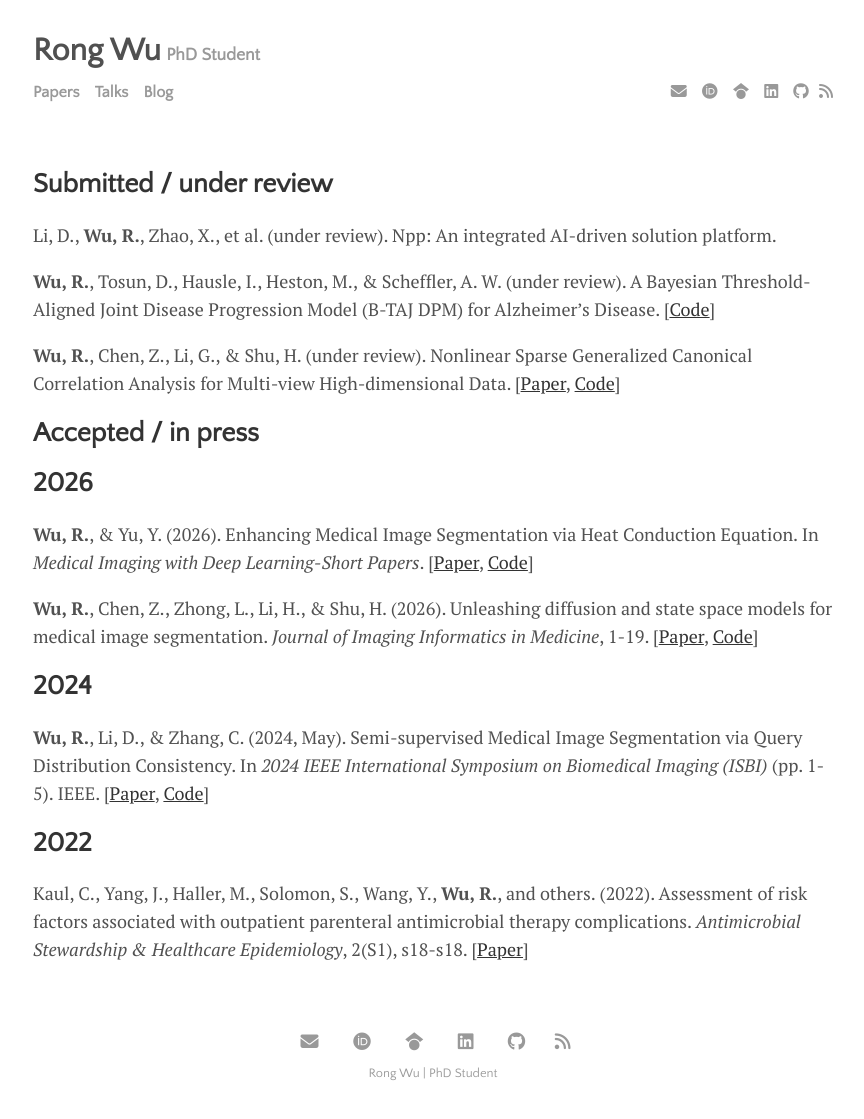
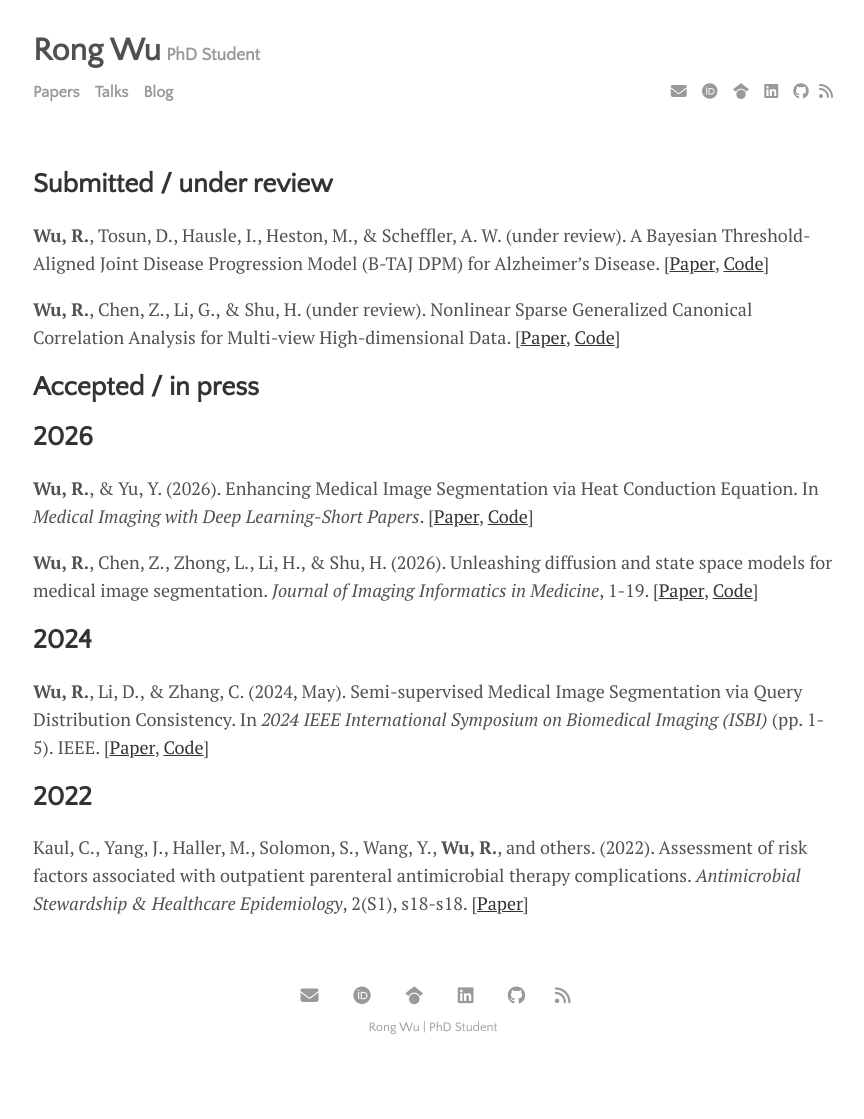
Before and after one commit to Rows21/Rows21.github.io, a Jekyll site: the page built from menu/papers.md, in a window 1280 px wide. Shown: the whole page, without its empty margins (207-1071 px from the left). Built offline with Jekyll 4.4.1, drawn with Linux system fonts in a browser that asks for light colours; after the commit the page ends 1073 px from its top, so only the background shows below that.

Commit message:
Update papers.md

```diff
--- a/menu/papers.md
+++ b/menu/papers.md
@@ -4,9 +4,7 @@
 ---
 
 ## Submitted / under review
-Li, D., **Wu, R.**, Zhao, X., et al. (under review). Npp: An integrated AI-driven solution platform.
-
-**Wu, R.**, Tosun, D., Hausle, I., Heston, M., & Scheffler, A. W. (under review). A Bayesian Threshold-Aligned Joint Disease Progression Model (B-TAJ DPM) for Alzheimer’s Disease. [[Code](https://github.com/Rows21/B-TAJ)]
+**Wu, R.**, Tosun, D., Hausle, I., Heston, M., & Scheffler, A. W. (under review). A Bayesian Threshold-Aligned Joint Disease Progression Model (B-TAJ DPM) for Alzheimer’s Disease. [[Paper](https://arxiv.org/abs/2606.18139), [Code](https://github.com/Rows21/B-TAJ)]
 
 **Wu, R.**, Chen, Z., Li, G., & Shu, H. (under review). Nonlinear Sparse Generalized Canonical Correlation Analysis for Multi-view High-dimensional Data. [[Paper](https://arxiv.org/abs/2502.18756), [Code](https://github.com/Rows21/NSGCCA)]
 
```
